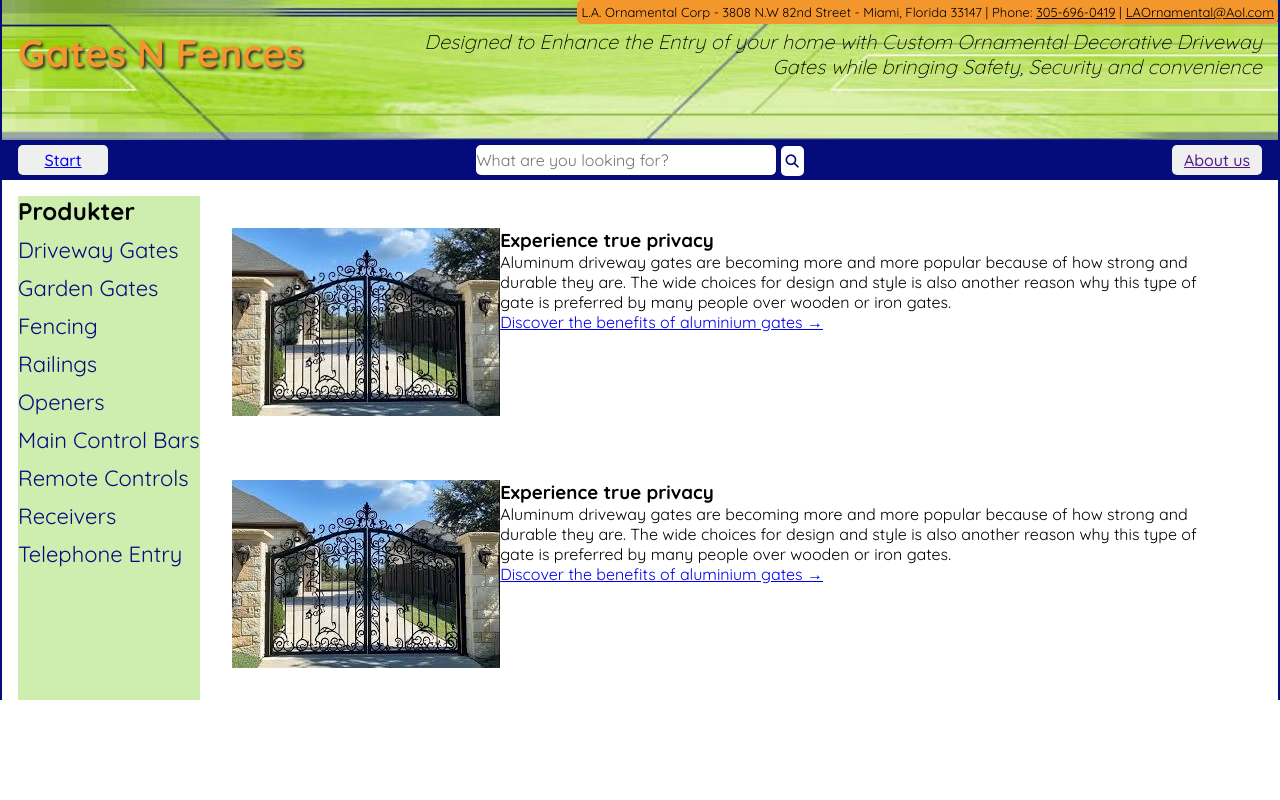
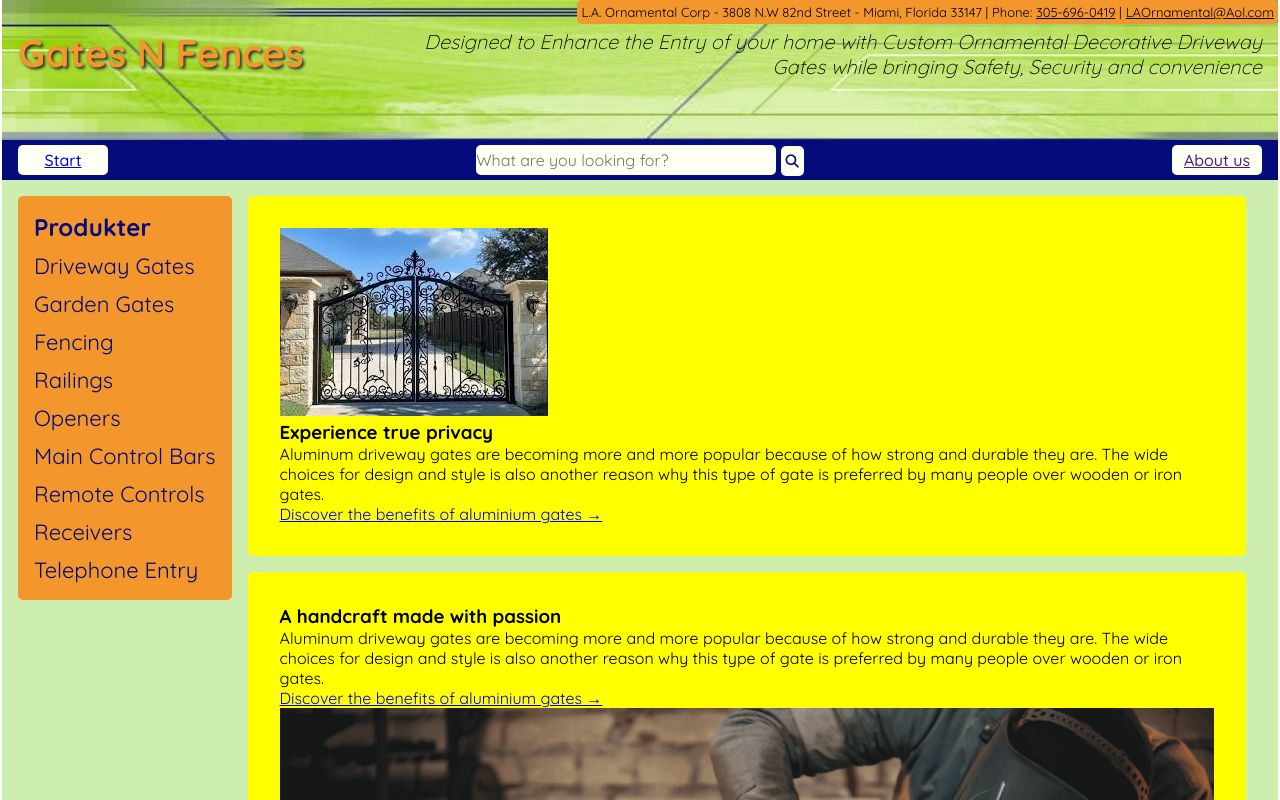
Before and after one commit to hannakinnander/gor-om-mig, a website: page index.html in a window 1280 px wide. Shown: the top 800 px of the page. Drawn offline with Linux system fonts and the light colour scheme.

Commit message:
experimented with sizes and colors

```diff
--- a/index.html
+++ b/index.html
@@ -105,8 +105,10 @@
         </nav>
         <main>
             <article>
-                <img src="./img/gate1.jpg" alt="fancy fence">
-                <div>
+                <div class="img-div">
+                    <img src="./img/gate1.jpg" alt="Picture of a fancy fence">
+                </div>
+                <div class="text-content">
                     <h3>Experience true privacy</h3>
                     <p>Aluminum driveway gates are becoming more and more popular because of how strong and durable they are. The wide choices for design and style is also
                         another reason why this type of gate is preferred by many people over wooden or iron gates.</p>
@@ -114,12 +116,14 @@
                 </div>
             </article>
             <article>
-                <img src="./img/gate1.jpg" alt="fancy fence">
                 <div>
-                    <h3>Experience true privacy</h3>
+                    <h3>A handcraft made with passion</h3>
                     <p>Aluminum driveway gates are becoming more and more popular because of how strong and durable they are. The wide choices for design and style is also
                         another reason why this type of gate is preferred by many people over wooden or iron gates.</p>
                     <a href="#">Discover the benefits of aluminium gates →</a>
+                </div>
+                <div class="img-div">
+                    <img src="./img/making-fence.jpg" alt="Picture of a man welding a fence">
                 </div>
             </article>
 
--- a/src/_general-mixins.scss
+++ b/src/_general-mixins.scss
@@ -8,8 +8,8 @@
 }
 
 @mixin sideborder {
-    border-left: 2px solid $blue-color;
-    border-right: 2px solid $blue-color;
+    border-left: 2px solid white;
+    border-right: 2px solid white;
 }
 
 @mixin make-flex {
--- a/src/_variables.scss
+++ b/src/_variables.scss
@@ -1,3 +1,4 @@
 $orange-color: #f3962b;
 $blue-color: rgb(4, 12, 124);
 $green-color: rgb(206, 238, 176);
+$light-color: rgb(254, 255, 243);
--- a/src/components/_header.scss
+++ b/src/components/_header.scss
@@ -4,6 +4,7 @@
 body {
     @include make-flex-column;
     align-items: center;
+    background-color: $blue-color;
 }
 
 header {
@@ -73,6 +74,7 @@ header {
         width: 90px;
         padding-left: 5px;
         padding-right: 5px;
+        background-color: $light-color;
         a {
             font-size: 1rem;
             font-weight: 500;
@@ -82,6 +84,7 @@ header {
         text-align: center;
         input {
             @include border;
+            background-color: $light-color;
             font-size: 1rem;
             height: 30px;
             width: 300px;
@@ -89,7 +92,7 @@ header {
         button {
             @include border;
             color: $blue-color;
-            background-color: white;
+
             width: fit-content;
             height: 30px;
         }
--- a/src/components/_main-content.scss
+++ b/src/components/_main-content.scss
@@ -6,11 +6,19 @@
     @include sideborder;
     max-width: 1300px;
     padding-top: 1rem;
+    justify-content: space-between;
+    background-color: $green-color;
 }
 
 .product-menu {
-    background-color: $green-color;
-    width: 30%;
+    background-color: $orange-color;
+    @include border;
+    width: fit-content;
+    height: fit-content;
+    padding: 1rem;
+    h2 {
+        color: $blue-color;
+    }
     li {
         list-style: none;
         margin-top: 10px;
@@ -23,7 +31,7 @@
         color: $blue-color;
     }
     a:hover {
-        background-color: $orange-color;
+        background-color: white;
         padding: 3px;
         @include border;
     }
@@ -38,7 +46,6 @@
         li {
         margin-top: 5px;
     }
-    }
 
     }
     .dropdown:hover {
@@ -46,8 +53,22 @@
             display: block;
         }
     }
+}
+main {
+    flex: 1;
+    @include make-flex;
+    flex-wrap: wrap;
+    gap: 1rem;
+}
+article {
+    @include border;
+    @include make-flex;
+    flex-wrap: wrap;
+    padding: 2rem;
+    background-color: yellow;
 
-article {
-    @include make-flex;
-    padding: 2rem;
+ img {
+    max-width: 100%;
+ }
+
 }
```
Also changed, not shown: dist/styles.css, img/making-fence.jpg (added), 1 other file.
